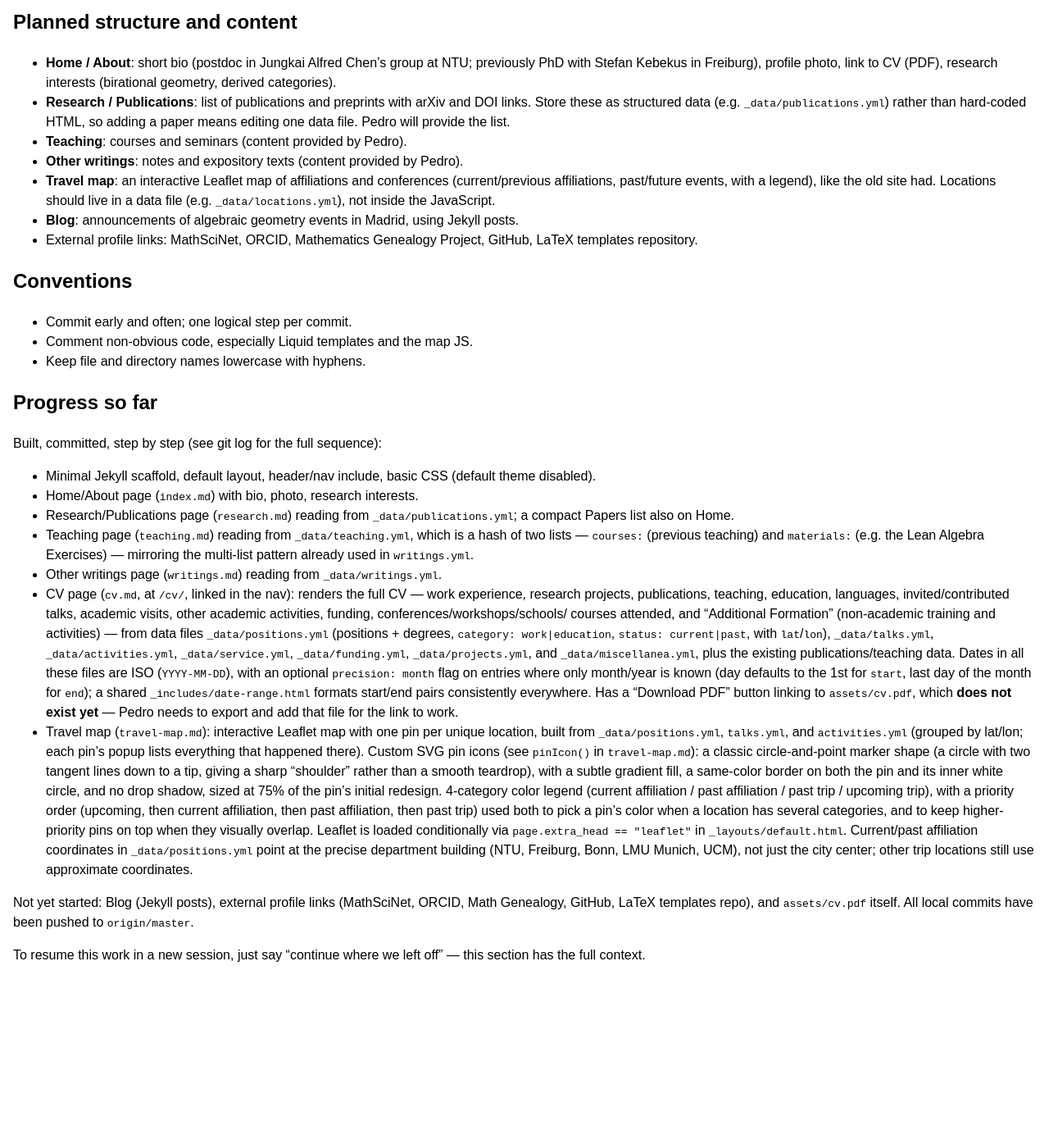
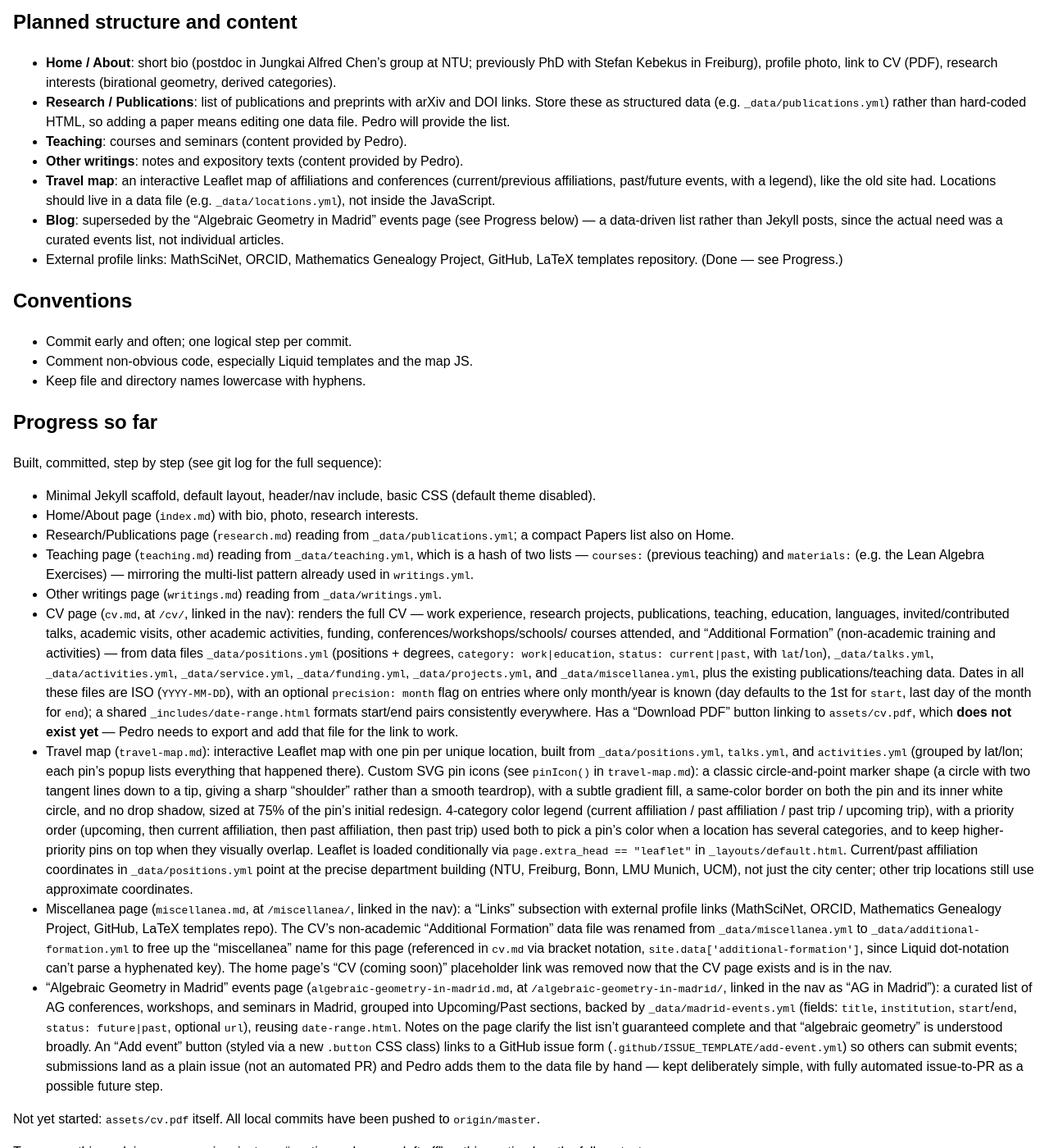
Before and after one commit to pedro-nunez/pedro-nunez.github.io, a Jekyll site: the page built from CLAUDE.md, in a window 1280 px wide and 1400 px high, scrolled down 1049 px. Shown: the whole window at 82% size. Built offline with Jekyll 4.4.1, drawn with Linux system fonts in a browser that asks for light colours; our own code applies the rules of GitHub Pages for plain Markdown files; before the commit the page ends 2258 px from its top, so only the background shows below that.

Commit message:
Document Miscellanea and AG-in-Madrid pages in CLAUDE.md
Reflects that external profile links and the "blog" ended up as a
Miscellanea page and a data-driven events page, respectively, rather
than the originally planned Jekyll-posts blog.

Co-Authored-By: Claude Sonnet 5 <noreply@anthropic.com>
Claude-Session: https://claude.ai/code/session_01NMYcVq7ybUvicXw8dRcxTU

```diff
--- a/CLAUDE.md
+++ b/CLAUDE.md
@@ -72,10 +72,12 @@ be responsive and readable on mobile. Language: English.
   conferences (current/previous affiliations, past/future events, with a
   legend), like the old site had. Locations should live in a data file
   (e.g. `_data/locations.yml`), not inside the JavaScript.
-- **Blog**: announcements of algebraic geometry events in Madrid, using
-  Jekyll posts.
+- **Blog**: superseded by the "Algebraic Geometry in Madrid" events page
+  (see Progress below) — a data-driven list rather than Jekyll posts,
+  since the actual need was a curated events list, not individual
+  articles.
 - External profile links: MathSciNet, ORCID, Mathematics Genealogy
-  Project, GitHub, LaTeX templates repository.
+  Project, GitHub, LaTeX templates repository. (Done — see Progress.)
 
 ## Conventions
 
@@ -133,11 +135,32 @@ Built, committed, step by step (see git log for the full sequence):
   `_data/positions.yml` point at the precise department building (NTU,
   Freiburg, Bonn, LMU Munich, UCM), not just the city center; other
   trip locations still use approximate coordinates.
+- Miscellanea page (`miscellanea.md`, at `/miscellanea/`, linked in the
+  nav): a "Links" subsection with external profile links (MathSciNet,
+  ORCID, Mathematics Genealogy Project, GitHub, LaTeX templates repo).
+  The CV's non-academic "Additional Formation" data file was renamed
+  from `_data/miscellanea.yml` to `_data/additional-formation.yml` to
+  free up the "miscellanea" name for this page (referenced in `cv.md`
+  via bracket notation, `site.data['additional-formation']`, since
+  Liquid dot-notation can't parse a hyphenated key). The home page's
+  "CV (coming soon)" placeholder link was removed now that the CV page
+  exists and is in the nav.
+- "Algebraic Geometry in Madrid" events page
+  (`algebraic-geometry-in-madrid.md`, at `/algebraic-geometry-in-madrid/`,
+  linked in the nav as "AG in Madrid"): a curated list of AG conferences,
+  workshops, and seminars in Madrid, grouped into Upcoming/Past sections,
+  backed by `_data/madrid-events.yml` (fields: `title`, `institution`,
+  `start`/`end`, `status: future|past`, optional `url`), reusing
+  `date-range.html`. Notes on the page clarify the list isn't guaranteed
+  complete and that "algebraic geometry" is understood broadly. An "Add
+  event" button (styled via a new `.button` CSS class) links to a GitHub
+  issue form (`.github/ISSUE_TEMPLATE/add-event.yml`) so others can
+  submit events; submissions land as a plain issue (not an automated
+  PR) and Pedro adds them to the data file by hand — kept deliberately
+  simple, with fully automated issue-to-PR as a possible future step.
 
-Not yet started: Blog (Jekyll posts), external profile links
-(MathSciNet, ORCID, Math Genealogy, GitHub, LaTeX templates repo), and
-`assets/cv.pdf` itself. All local commits have been pushed to
-`origin/master`.
+Not yet started: `assets/cv.pdf` itself. All local commits have been
+pushed to `origin/master`.
 
 To resume this work in a new session, just say "continue where we left
 off" — this section has the full context.
```
